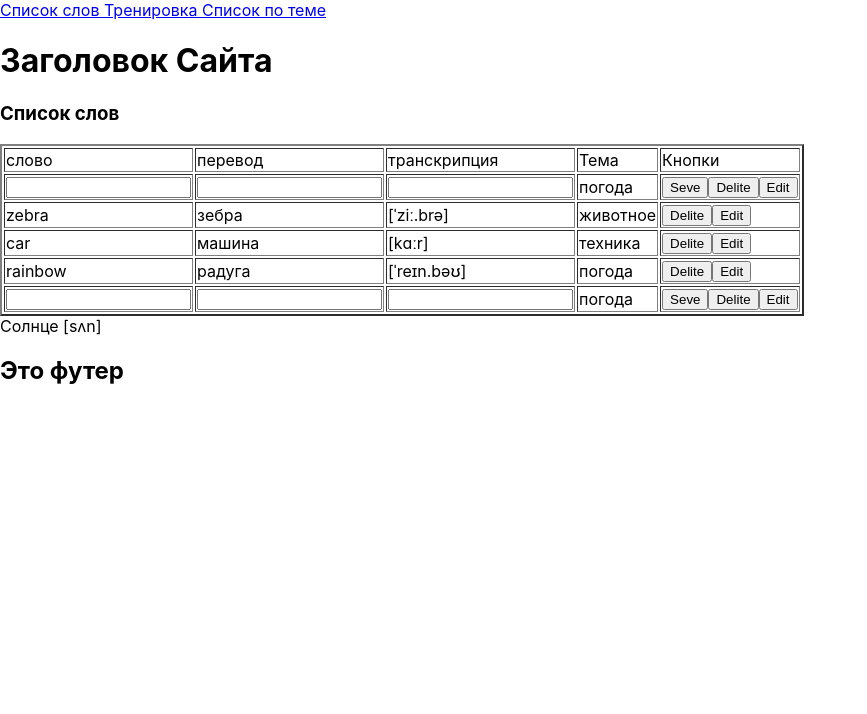
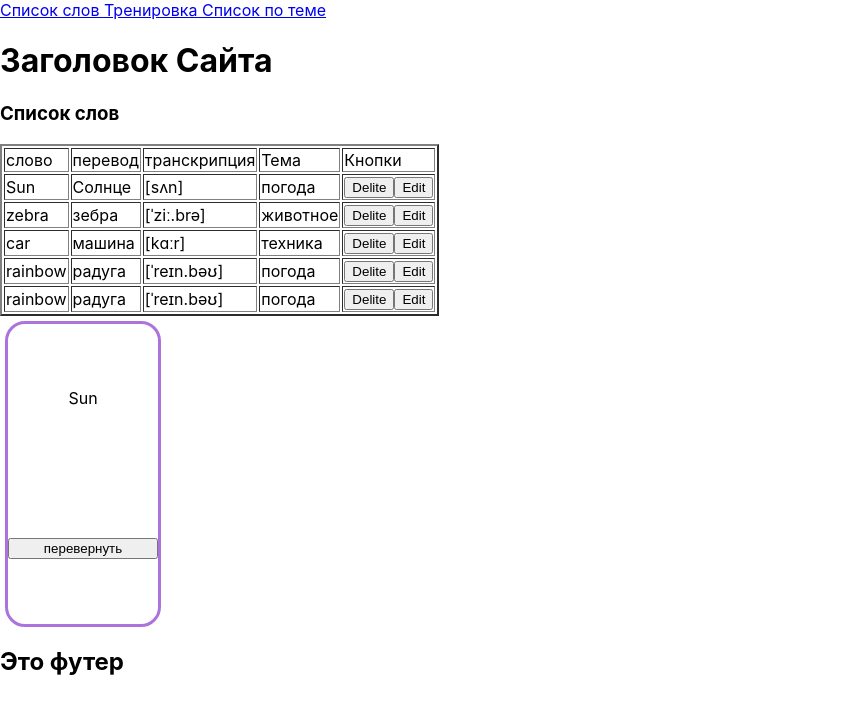
Before and after one commit to LNad668/PROJEKT, a React (Create React App) app: page /wordList in a window 1280 px wide. Shown: the top 714 px of the page, without its empty margins (0-867 px from the left). Built offline with nearby package versions, Linux system fonts and the light colour scheme.

Commit message:
изменение карточек

```diff
--- a/src/App.js
+++ b/src/App.js
@@ -1,20 +1,13 @@
-import logo from './logo.svg';
+
 import './App.css';
-import data from './word/data';
 import { isEditable } from '@testing-library/user-event/dist/utils';
+import Heder from './components/heder';
+import Footer from './components/footer';
+import Card from './components/cardWord';
+import data from './components/data';
+import WordList from './components/wordList';
 
-
-function Heder() {
-  return (
-  <>
-  <a href='#'>Список слов </a>
-  <a href='#'>Тренировка </a>
-  <a href='#'>Список по теме </a>
-
-  <h1>Заголовок Сайта </h1>
-  </>
-  );
-}
+import { useState } from 'react';
 
   function Main() {
     return (
@@ -26,35 +19,29 @@ function Heder() {
     );
     }
 
-function Footer() {
-  return (
-  <>
-  <footer>
-    <h2>Это футер</h2>
-    </footer>
-  </>
-  );
+
+
+/*function Word ({ word, transcription, translation, topic}){
+  const [isEditable, chengeEditable] = useState(false);
+
+  function onClik(){
+    chengeEditable (true);
+  }
+  function onClick2(){
+    chengeEditable(false)
   }
 
-function Card({word,transcription,translation,topic, }) {
-  let isFront = false;
-  if (isFront){
-    return <div>{word}</div>;
-  } else {
-    return <div>{translation}  {transcription}</div> ;
-  }
-  }
-function Word ({ word, transcription, translation, topic, isEditable}){
     return (
       <tr>
-          <td>{isEditable ? <input  difaultvalue={word}/> : word}</td>
-          <td>{isEditable ? <input difaulvalue={translation}/> : translation}</td>
-          <td>{isEditable ? <input difaulvalue={transcription}/> : transcription}</td>
+          <td>{isEditable ? <input  deafultValue={word}/> : word}</td>
+          <td>{isEditable ? <input deafultValue={translation}/> : translation}</td>
+          <td>{isEditable ? <input deafultValue={transcription}/> : transcription}</td>
           <td>{topic}</td>
           <td>
             {isEditable ? <button>Seve</button> : null}
-            <button>Delite</button>
-            <button>Edit</button>
+            {isEditable ? null : <button>Delite</button> }
+            {isEditable ? (<button onClick={onClick2}>Cenel</button>
+            ) : ( <button onClick={onClik}>Edit</button>)}
           </td>
         </tr>
     );
@@ -80,7 +67,7 @@ function WordList() {
       </thead>
       <tbody>{wordList}</tbody>
     </table>
-  );}
+  );}*/
 
 function App() {
   return (
--- /dev/null
+++ b/src/components/cardWord.jsx
@@ -0,0 +1,25 @@
+import style from './cardWord.module.css';
+import React, { useState } from 'react';
+
+const {cardWord} = style;
+
+function Card({word,transcription,translation}) {
+const [isFront, chengeFront] = useState(true)
+
+function Clik(){
+    chengeFront(false)
+}
+
+function Clik2(){
+    chengeFront(true)
+}
+    if (isFront){
+    return <div className={cardWord}>{word} <button onClick={Clik}>перевернуть</button></div>;
+    } else {
+    return <div className={cardWord}>{translation}  {transcription} <button onClick={Clik2}>перевернуть</button></div> ;
+    }
+
+
+    }
+
+    export default Card
--- /dev/null
+++ b/src/components/cardWord.module.css
@@ -0,0 +1,12 @@
+
+.cardWord {
+    width: 150px;
+    height: 300px;
+    margin: 5px;
+    border: rgb(173, 115, 221) solid 3px;
+    border-radius: 20px;
+    display: grid;
+    align-items: center;
+    text-align: center;
+
+  }
--- /dev/null
+++ b/src/components/footer.js
@@ -0,0 +1,13 @@
+import React from "react";
+
+function Footer() {
+    return (
+    <>
+    <footer>
+      <h2>Это футер</h2>
+      </footer>
+    </>
+    );
+    }
+
+    export default Footer
--- /dev/null
+++ b/src/components/heder.js
@@ -0,0 +1,15 @@
+import React from "react";
+
+function Heder() {
+    return (
+    <>
+    <a href='#'>Список слов </a>
+    <a href='#'>Тренировка </a>
+    <a href='#'>Список по теме </a>
+
+    <h1>Заголовок Сайта </h1>
+    </>
+    );
+  }
+
+  export default Heder
--- /dev/null
+++ b/src/components/word.jsx
@@ -0,0 +1,32 @@
+import React from "react";
+import data from "./data";
+import { useState } from 'react';
+
+
+function Word ({ word, transcription, translation, topic}){
+  const [isEditable, chengeEditable] = useState(false);
+
+  function onClik(){
+    chengeEditable (true);
+  }
+  function onClick2(){
+    chengeEditable(false)
+  }
+
+    return (
+      <tr>
+          <td>{isEditable ? <input  deafultValue={word}/> : word}</td>
+          <td>{isEditable ? <input deafultValue={translation}/> : translation}</td>
+          <td>{isEditable ? <input deafultValue={transcription}/> : transcription}</td>
+          <td>{topic}</td>
+          <td>
+            {isEditable ? <button>Seve</button> : null}
+            {isEditable ? null : <button>Delite</button> }
+            {isEditable ? (<button onClick={onClick2}>Cenel</button>
+            ) : ( <button onClick={onClik}>Edit</button>)}
+          </td>
+        </tr>
+    );
+  }
+
+  export default Word
--- /dev/null
+++ b/src/components/wordList.jsx
@@ -0,0 +1,26 @@
+import React from "react";
+import data from "./data";
+import Word from "./word";
+
+function WordList() {
+  const wordList = data.map((item) => {
+  return <Word key={item.word} {...item} />;
+}
+  )
+
+  return (
+    <table border="2">
+      <thead>
+        <tr>
+          <td>слово</td>
+          <td>перевод</td>
+          <td>транскрипция</td>
+          <td>Тема</td>
+          <td>Кнопки</td>
+        </tr>
+      </thead>
+      <tbody>{wordList}</tbody>
+    </table>
+  );}
+
+  export default WordList
```
Also changed, not shown: src/components/main.jsx (added, +17 -0 lines), src/word/cartWord.jsx (deleted, +0 -17 lines), src/word/cartWord.module.css (deleted, +0 -7 lines), src/components/data.js (renamed from src/word/data.js).
